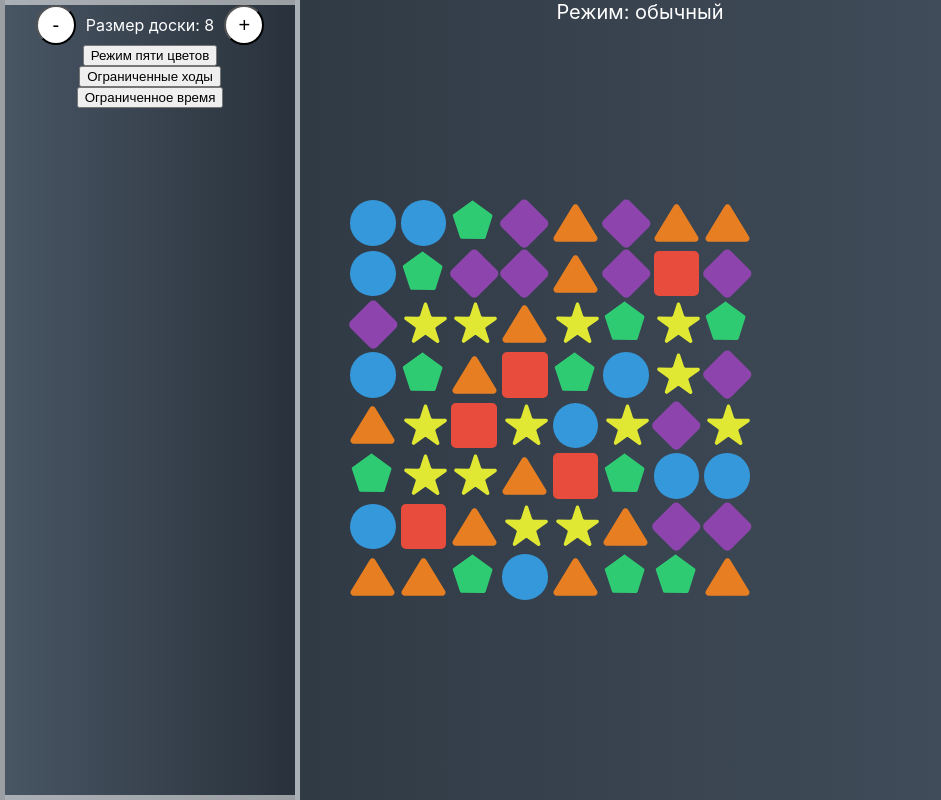
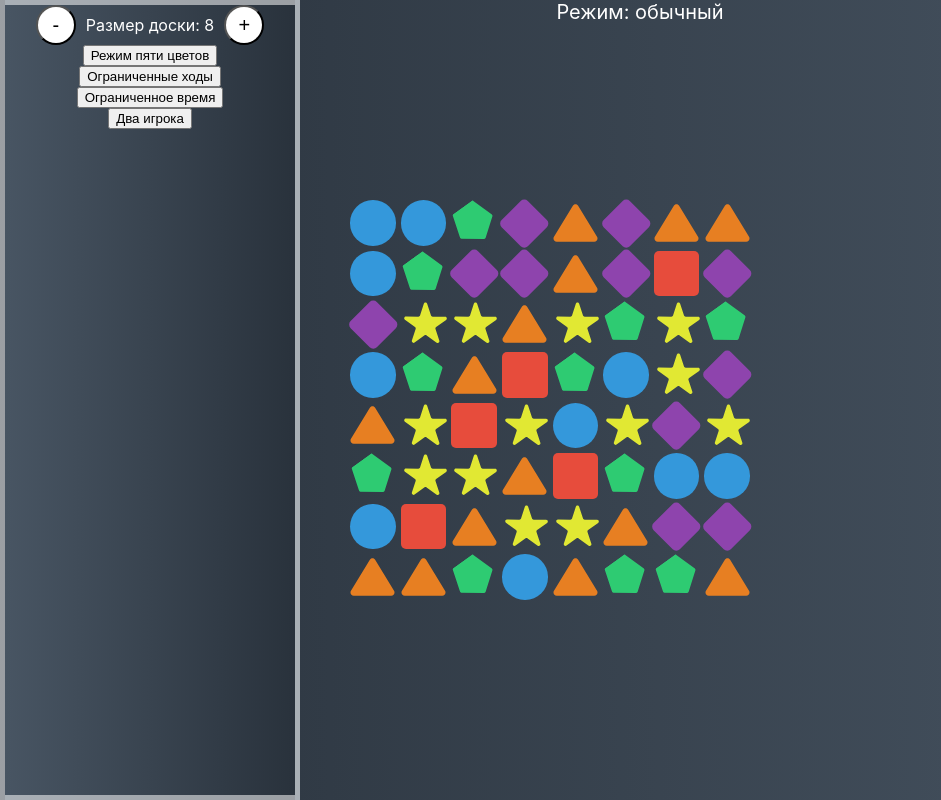
Before and after one commit to aavoronov/three, a Next.js app: page / in a window 1280 px wide. Shown: the whole page, without its empty margins (0-941 px from the left). Built offline with nearby package versions, Linux system fonts and the light colour scheme.

Commit message:
multiplayer

```diff
--- a/pages/index.js
+++ b/pages/index.js
@@ -4,8 +4,9 @@
 //TODO режим разного веса фигур
 //TODO режим двух игроков
 //TODO перемешать
+//TODO свайп на телефоне
+// ? TODO переписать проверку матчей под совпадение двух подряд фишек
 //DONE реализовать умную генерацию доски
-//TODO переписать проверку матчей под совпадение двух подряд фишек
 //DONE панель управления
 //DONE режим пяти цветов
 //DONE счет ходов
@@ -107,9 +108,9 @@ const App = () => {
   const [movesLeft, setMovesLeft] = useState(20);
   const [gameOver, setGameOver] = useState(false);
   const [replay, setReplay] = useState(false);
-
-  const rowGeneral = (i) => [...Array(boardSize)].map((item, index) => i + index);
-  const columnGeneral = (i) => [...Array(boardSize)].map((item, index) => i + index * boardSize);
+  const [count2, setCount2] = useState(0);
+  const [roundNumber, setRoundNumber] = useState(1);
+  const [turn, setTurn] = useState(1);
 
   const getRandomPiece = () => {
     return colorGamemode === "fiveColors"
@@ -140,7 +141,8 @@ const App = () => {
         // console.log(i + "t");
       }
 
-      const row = rowGeneral(i);
+      // const row = rowGeneral(i);
+      const row = [i, i + 1, i + 2, i + 3, i + 4];
       // console.log(row);
 
       const currentType = currentPieces[i];
@@ -171,9 +173,42 @@ const App = () => {
     }
   };
 
+  // const checkForHorizontalMatches = () => {
+  //   for (let i = 0; i < boardSize * boardSize - 2; i++) {
+  //     if (i % boardSize === 6) {
+  //       i += 2;
+  //     }
+  //     const row = [i, i + 1, i + 2, i + 3, i + 4];
+  //     const currentType = currentPieces[i];
+
+  //     for (let j = row.length; j > 2; j--) {
+  //       let currentRow = row.slice(0, j);
+  //       // if (rowOfThree.every((item) => currentPieces[item] === currentType)) {
+  //       //   rowOfThree.forEach((index) => (currentPieces[index] = ""));
+  //       //   console.log(i + " " + rowOfThree.length + "h " + currentType);
+  //       // }
+  //       if (
+  //         currentRow.every((piece) => currentPieces[piece] === currentType) &&
+  //         currentRow[currentRow.length - 1] % boardSize >= currentRow.length - 1
+  //         // currentRow[0] % boardSize <= boardSize - currentRow.length
+  //       ) {
+  //         // console.log(currentRow);
+  //         currentRow.forEach((index) => {
+  //           // currentPieces[index] = "";
+  //           // console.log(index);
+  //           indices.add(index);
+  //           // console.log(indices);
+  //         });
+  //         console.log(i + " " + currentRow.length + "h " + currentType);
+  //       }
+  //     }
+  //   }
+  // };
+
   const checkForVerticalMatches = () => {
     for (let i = 0; i < boardSize * (boardSize - 2); i++) {
-      const column = columnGeneral(i);
+      // const column = columnGeneral(i);
+      const column = [i, i + boardSize, i + 2 * boardSize, i + 3 * boardSize, i + 4 * boardSize];
       const currentType = currentPieces[i];
 
       if (currentType) {
@@ -196,41 +231,21 @@ const App = () => {
     }
   };
 
-  // const removeAllIndices = (array) => {
-  //   let copy = [...array];
-  //   // console.log(copy);
-  //   indices.forEach((item) => {
-  //     copy[item] = "";
-  //   });
-  //   // for (let item in indices) {
-  //   //   copy[item] = "";
-  //   // }
-  //   // console.log(copy);
-  //   return copy;
-  // };
-
   const removeAllIndices = () => {
     indices.forEach((item) => {
       if (!currentPieces[item].includes("shrink")) {
         currentPieces[item] = currentPieces[item] + " shrink";
       }
-      // currentPieces[item] = "";
-      // indices.delete(item);
     });
 
-    movesMade && setCount(count + indices.size);
+    if (movesMade && turn === 1) {
+      setCount(count + indices.size);
+    }
+    if (movesMade && turn === 2) {
+      setCount2(count2 + indices.size);
+    }
 
-    // setTimeout(() => {
-    //   indices.forEach((item) => {
-    //     currentPieces[item] = "";
-    //     setCurrentPieces([...currentPieces]);
-    //     console.log(item);
-    //     firstMoveMade && setCount(count + 1);
-    //     // currentPieces[item] = "";
-    //     // indices.delete(item);
-    //   });
-    // }, 100);
-
+    // movesMade && setCount(count + indices.size);
     setTimeout(() => {
       for (let i = 0; i < boardSize * boardSize; i++) {
         if (currentPieces[i].includes("shrink")) {
@@ -239,11 +254,6 @@ const App = () => {
         }
       }
     }, 100);
-
-    // for (let item in indices) {
-    //   copy[item] = "";
-    // }
-    // console.log(copy);
   };
 
   const moveIntoSquareBelow = () => {
@@ -290,10 +300,18 @@ const App = () => {
     !movesMade && constraintGamemode === "moves" && setMovesLeft(20);
     !movesMade && constraintGamemode === "time" && setTimeLeft(180);
     setMovesLeft(movesLeft - 1);
+    // if (constraintGamemode === "multiplayer" && movesLeft === 0 && turn === 1) {
+    //   setTurn(2);
+    //   setMovesLeft(3);
+    // }
+    // if (constraintGamemode === "multiplayer" && movesLeft === 0 && turn === 2) {
+    //   setTurn(1);
+    //   setMovesLeft(3);
+    // }
   };
 
   const dragStart = (event) => {
-    if (!gameOver) {
+    if (!gameOver && movesLeft) {
       console.log(event.target.attributes["data-key"].nodeValue);
       setDraggedPiece(event.target.attributes["data-key"].nodeValue);
     }
@@ -301,14 +319,60 @@ const App = () => {
   const dragDrop = (event) => {
     // console.log(event);
     // console.log(event.currentTarget);
-    const targetPieceIndex = event.target.attributes["data-key"].nodeValue;
+    const targetPiece = event.target.attributes["data-key"].nodeValue;
     if (
-      (draggedPiece == targetPieceIndex - 1 && draggedPiece % boardSize != boardSize - 1) ||
-      (draggedPiece - 1 == targetPieceIndex && draggedPiece % boardSize != 0) ||
-      draggedPiece - boardSize == targetPieceIndex ||
-      (draggedPiece == targetPieceIndex - boardSize && 1)
+      (draggedPiece == targetPiece - 1 && draggedPiece % boardSize != boardSize - 1) ||
+      (draggedPiece - 1 == targetPiece && draggedPiece % boardSize != 0) ||
+      draggedPiece - boardSize == targetPiece ||
+      draggedPiece == targetPiece - boardSize
     ) {
-      swapPieces(draggedPiece, targetPieceIndex);
+      swapPieces(draggedPiece, targetPiece);
+
+      // if (
+      //   (currentPieces[draggedPiece] === currentPieces[targetPiece - 2] &&
+      //     currentPieces[draggedPiece] === currentPieces[targetPiece - 1]) ||
+      //   (currentPieces[draggedPiece] === currentPieces[targetPiece - 1] &&
+      //     currentPieces[draggedPiece] === currentPieces[targetPiece + 1]) ||
+      //   (currentPieces[draggedPiece] === currentPieces[targetPiece + 1] && currentPieces[draggedPiece] === currentPieces[targetPiece + 2])
+      // ) {
+      //   swapPieces(draggedPiece, targetPiece);
+      //   console.log("1");
+      // }
+
+      // if (
+      //   (currentPieces[targetPiece] === currentPieces[draggedPiece - 2] &&
+      //     currentPieces[targetPiece] === currentPieces[draggedPiece - 1]) ||
+      //   (currentPieces[targetPiece] === currentPieces[draggedPiece - 1] &&
+      //     currentPieces[targetPiece] === currentPieces[draggedPiece + 1]) ||
+      //   (currentPieces[targetPiece] === currentPieces[draggedPiece + 1] && currentPieces[targetPiece] === currentPieces[draggedPiece + 2])
+      // ) {
+      //   swapPieces(draggedPiece, targetPiece);
+      //   console.log("2");
+      // }
+
+      // if (
+      //   (currentPieces[draggedPiece] === currentPieces[targetPiece - 2 * boardSize] &&
+      //     currentPieces[draggedPiece] === currentPieces[targetPiece - boardSize]) ||
+      //   (currentPieces[draggedPiece] === currentPieces[targetPiece - boardSize] &&
+      //     currentPieces[draggedPiece] === currentPieces[targetPiece + boardSize]) ||
+      //   (currentPieces[draggedPiece] === currentPieces[targetPiece + boardSize] &&
+      //     currentPieces[draggedPiece] === currentPieces[targetPiece + 2 * boardSize])
+      // ) {
+      //   swapPieces(draggedPiece, targetPiece);
+      //   console.log("3");
+      // }
+
+      // if (
+      //   (currentPieces[targetPiece] === currentPieces[draggedPiece - 2 * boardSize] &&
+      //     currentPieces[targetPiece] === currentPieces[draggedPiece - boardSize]) ||
+      //   (currentPieces[targetPiece] === currentPieces[draggedPiece - boardSize] &&
+      //     currentPieces[targetPiece] === currentPieces[draggedPiece + boardSize]) ||
+      //   (currentPieces[targetPiece] === currentPieces[draggedPiece + boardSize] &&
+      //     currentPieces[targetPiece] === currentPieces[draggedPiece + 2 * boardSize])
+      // ) {
+      //   swapPieces(draggedPiece, targetPiece);
+      //   console.log("4");
+      // }
     }
   };
   const dragEnd = () => {
@@ -319,6 +383,25 @@ const App = () => {
     populateBoard();
     // console.log(currentPieces);
   }, [boardSize, colorGamemode, constraintGamemode, replay]);
+
+  useEffect(() => {
+    if (constraintGamemode === "multiplayer" && movesLeft === 0 && turn === 1) {
+      setTimeout(() => {
+        setTurn(2);
+        setMovesLeft(3);
+      }, 3000);
+    }
+    if (constraintGamemode === "multiplayer" && movesLeft === 0 && turn === 2 && roundNumber < 5) {
+      setTimeout(() => {
+        setTurn(1);
+        setMovesLeft(3);
+        setRoundNumber(roundNumber + 1);
+      }, 3000);
+    }
+    if (constraintGamemode === "multiplayer" && movesLeft === 0 && turn === 2 && roundNumber === 5) {
+      setGameOver(true);
+    }
+  }, [movesLeft, turn]);
 
   useEffect(() => {
     const timeIncrement = setInterval(() => {
@@ -437,11 +520,11 @@ const App = () => {
           {colorGamemode === "regular" ? "Режим пяти цветов" : "Цвета: обычный режим"}
         </button>
 
-        {constraintGamemode !== "time" ? (
+        {constraintGamemode === "regular" ? (
           <button
             onClick={() => {
               if (window.confirm("Сменить режим? Счет будет обнулен")) {
-                setConstraintGamemode(constraintGamemode === "regular" ? "moves" : "regular");
+                setConstraintGamemode("moves");
                 setMovesMade(0);
                 setCount(0);
                 // setReplay(!replay);
@@ -452,11 +535,11 @@ const App = () => {
           </button>
         ) : null}
 
-        {constraintGamemode !== "moves" ? (
+        {constraintGamemode === "regular" ? (
           <button
             onClick={() => {
               if (window.confirm("Сменить режим? Счет будет обнулен")) {
-                setConstraintGamemode(constraintGamemode === "regular" ? "time" : "regular");
+                setConstraintGamemode("time");
                 setMovesMade(0);
                 setCount(0);
                 // setReplay(!replay);
@@ -466,18 +549,64 @@ const App = () => {
             {constraintGamemode === "regular" ? "Ограниченное время" : "Ограничения: обычный режим"}
           </button>
         ) : null}
+
+        {constraintGamemode === "regular" ? (
+          <button
+            onClick={() => {
+              if (window.confirm("Сменить режим? Счет будет обнулен")) {
+                setConstraintGamemode("multiplayer");
+                setMovesMade(0);
+                setCount(0);
+                setCount2(0);
+                setRoundNumber(1);
+                setTurn(1);
+                setMovesLeft(3);
+                // setReplay(!replay);
+                setGameOver(false);
+              }
+            }}>
+            {constraintGamemode === "regular" ? "Два игрока" : "Ограничения: обычный режим"}
+          </button>
+        ) : null}
+        {constraintGamemode !== "regular" ? (
+          <button
+            onClick={() => {
+              if (window.confirm("Сменить режим? Счет будет обнулен")) {
+                setConstraintGamemode("regular");
+                setMovesMade(0);
+                setCount(0);
+                // setReplay(!replay);
+                setGameOver(false);
+              }
+            }}>
+            Обычный режим
+          </button>
+        ) : null}
       </div>
       <div className='stats'>
         <span>
           Режим: {colorGamemode === "regular" ? "обычный" : colorGamemode === "fiveColors" ? "пять цветов" : null}
-          {constraintGamemode === "moves" ? ", ограниченные ходы" : constraintGamemode === "time" ? ", ограниченное время" : null}
+          {constraintGamemode === "moves"
+            ? ", ограниченные ходы"
+            : constraintGamemode === "time"
+            ? ", ограниченное время"
+            : constraintGamemode === "multiplayer"
+            ? ", два игрока"
+            : null}
         </span>
+        {constraintGamemode === "multiplayer" && (
+          <span>
+            Раунд {roundNumber}/5. Очередь: <span style={{ color: "green" }}>игрок {turn}</span>. Осталось ходов: {movesLeft}.
+          </span>
+        )}
         {movesMade > 0 ? (
           <>
-            <span>
-              Счет: {count}
-              {count > 1000 && ". Сумасшедший!"}
-            </span>
+            {constraintGamemode !== "multiplayer" && (
+              <span>
+                Счет: {count}
+                {count > 1000 && ". Сумасшедший!"}
+              </span>
+            )}
             {constraintGamemode !== "time" ? (
               <span>
                 Время: {timeElapsed >= 3600 && Math.floor(timeElapsed / 3600) + ":"}
@@ -494,7 +623,19 @@ const App = () => {
             ) : (
               <span>Время вышло!</span>
             )}
-            {constraintGamemode !== "moves" ? (
+            {constraintGamemode === "multiplayer" ? (
+              <div className='twoPlayerStatsWrap'>
+                <div className='twoPlayersStats'>
+                  <span style={turn === 1 ? { color: "green" } : { color: "white" }}>Игрок 1 - счет: {count}</span>{" "}
+                  <span style={turn === 2 ? { color: "green" } : { color: "white" }}>Игрок 2 - счет: {count2}</span>
+                </div>
+                {gameOver && (
+                  <span style={{ color: "green" }}>
+                    {count > count2 ? "Победитель: игрок 1!" : count === count2 ? "Ничья!" : "Победитель: игрок 2!"}
+                  </span>
+                )}
+              </div>
+            ) : constraintGamemode !== "moves" ? (
               <span>
                 Ходов сделано: {movesMade}
                 {movesMade > 100 && ". Невероятно!"}
@@ -704,6 +845,18 @@ const App = () => {
           flex-direction: column;
           align-items: center;
         }
+        .twoPlayerStatsWrap {
+          display: flex;
+          flex-direction: column;
+          align-items: center;
+        }
+        .twoPlayersStats {
+          width: 400px;
+          display: flex;
+          flex-direction: row;
+          justify-content: space-between;
+          align-items: center;
+        }
       `}</style>
     </div>
   );
```
